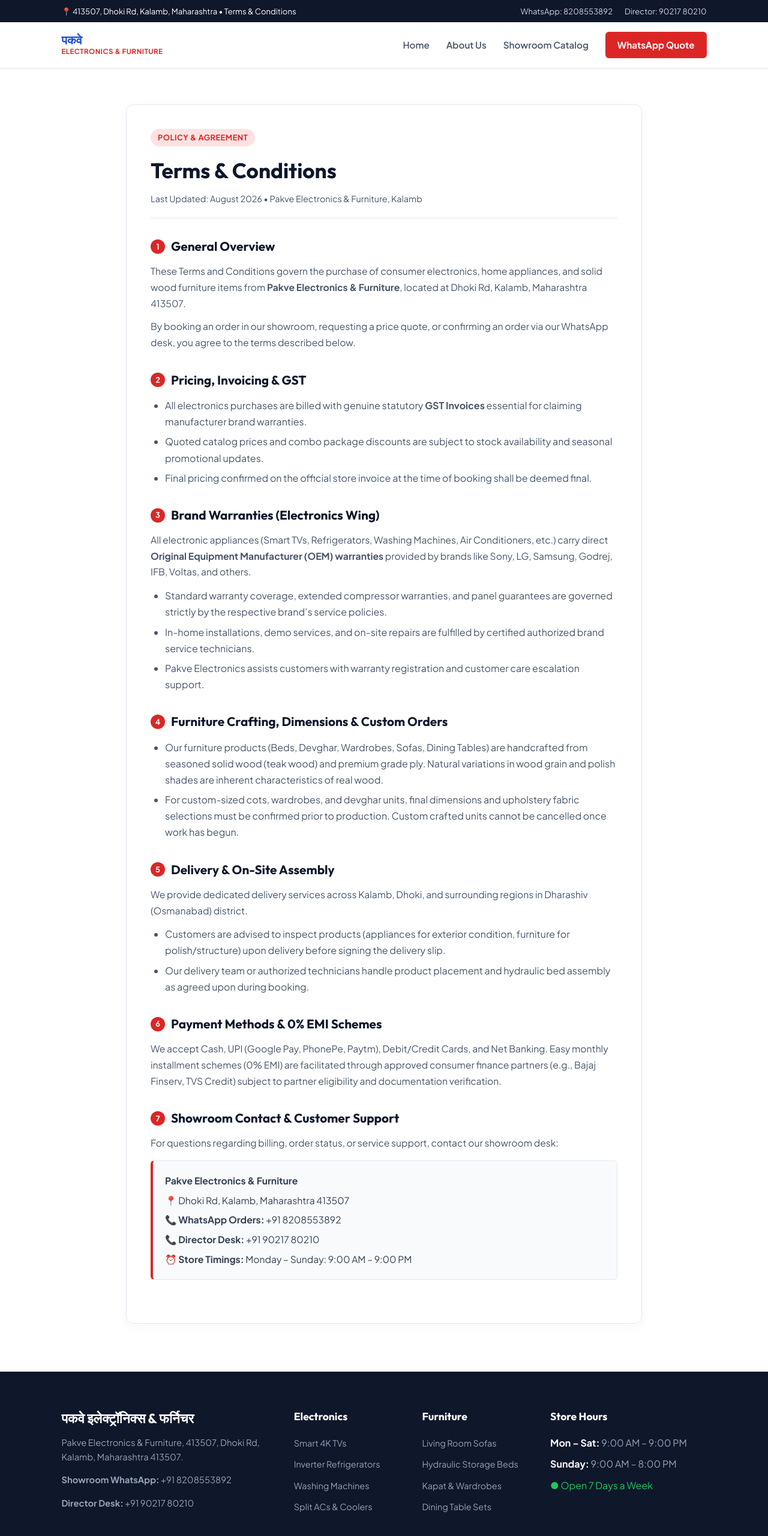
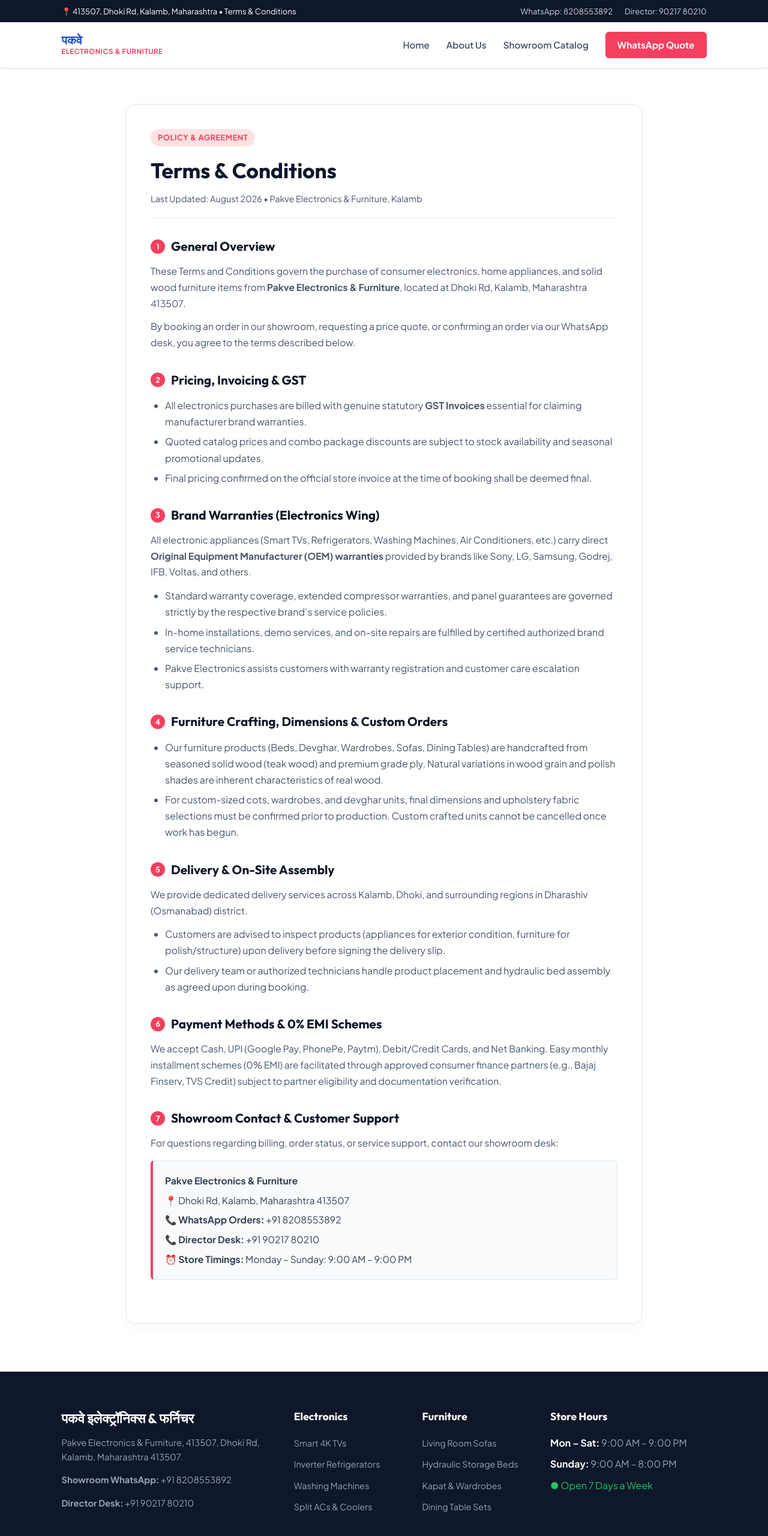
Before and after one commit to 9k6j2sn55f-boop/pakve-electronics, a website built with Vite: page terms.html in a window 1280 px wide. Shown: the top 2560 px of the page at 60% size. Built offline with nearby package versions, Linux system fonts and the light colour scheme.

Commit message:
Soften red palette across website from dark crimson to light coral-rose

```diff
--- a/css/style.css
+++ b/css/style.css
@@ -11,8 +11,8 @@
 }
 
 :root {
-  --brand-red: #dc2626;
-  --brand-red-dark: #b91c1c;
+  --brand-red: #f43f5e;
+  --brand-red-dark: #e11d48;
   --brand-blue: #1d4ed8;
   --brand-blue-dark: #1e3a8a;
   --accent-orange: #f97316;
--- a/terms.html
+++ b/terms.html
@@ -28,7 +28,7 @@
     .legal-badge {
       display: inline-block;
       background: #fee2e2;
-      color: var(--brand-red, #e11d48);
+      color: var(--brand-red, #f43f5e);
       font-size: 0.8rem;
       font-weight: 700;
       padding: 4px 12px;
@@ -61,7 +61,7 @@
       gap: 10px;
     }
     .legal-section h2 span.num {
-      background: var(--brand-red, #e11d48);
+      background: var(--brand-red, #f43f5e);
       color: #fff;
       font-size: 0.8rem;
       width: 24px;
@@ -90,7 +90,7 @@
     .contact-box {
       background: var(--bg-light, #f8fafc);
       border: 1px solid var(--border-color, #e2e8f0);
-      border-left: 4px solid var(--brand-red, #e11d48);
+      border-left: 4px solid var(--brand-red, #f43f5e);
       border-radius: 6px;
       padding: 20px;
       margin-top: 15px;
```
Also changed, not shown: 404.html (+1 -1 lines), about.html (+3 -3 lines), catalog.html (+4 -4 lines).
